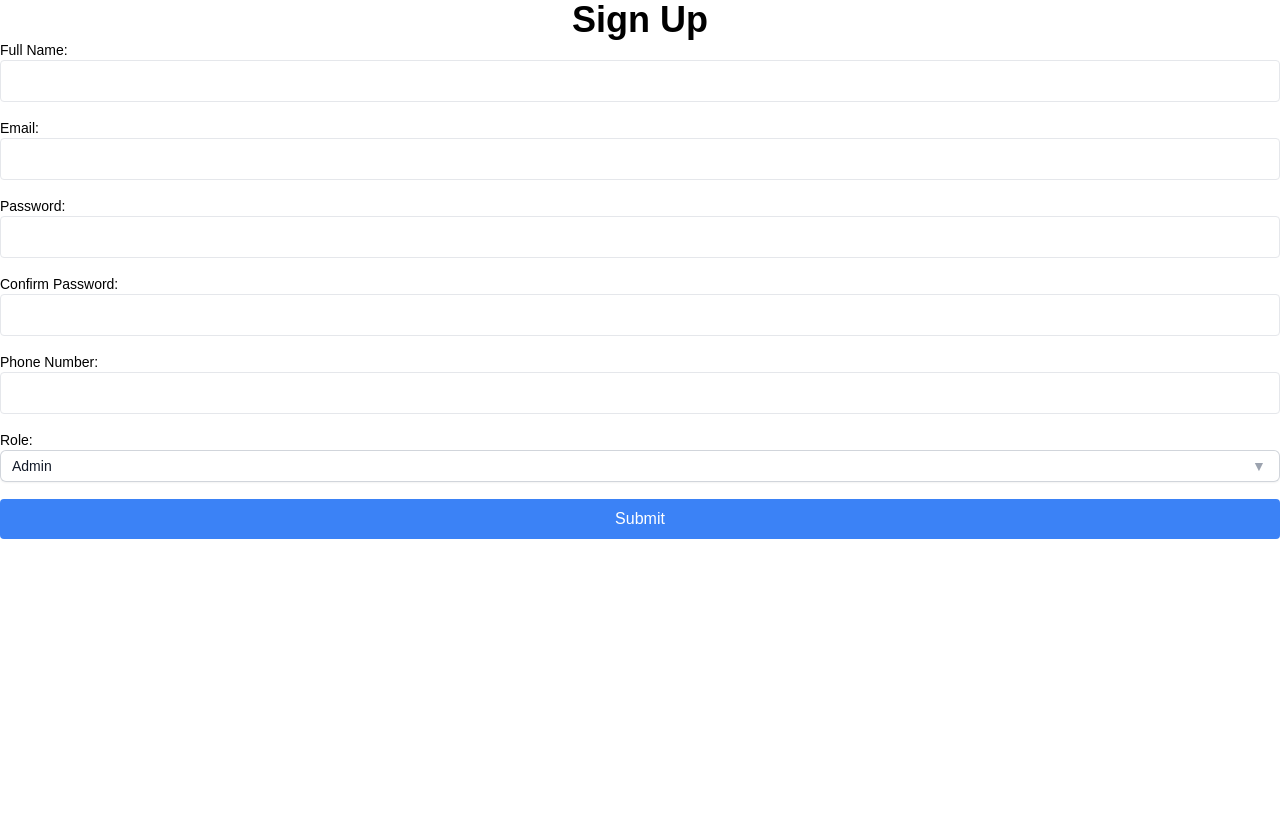
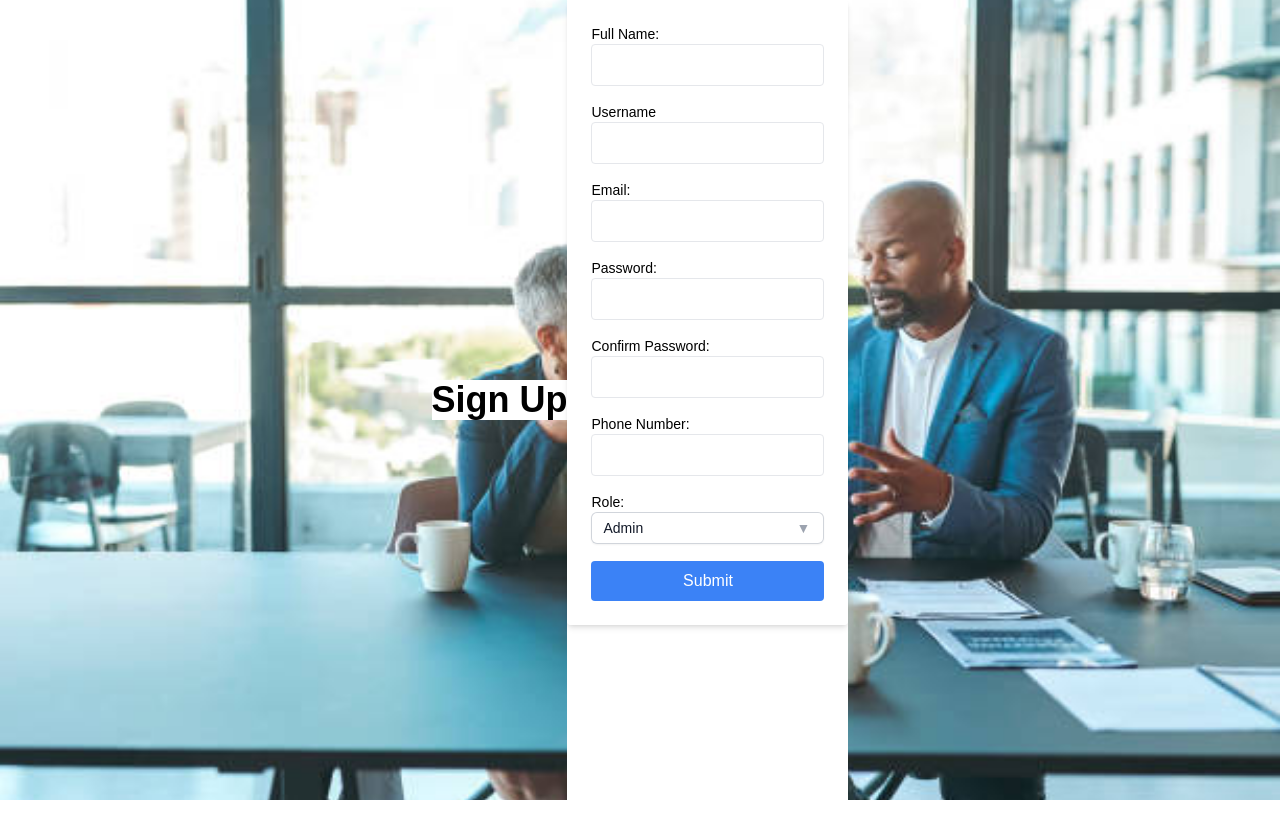
Before and after one commit to Runeozzyman/CPS714, a Next.js app: page /register in a window 1280 px wide. After the commit the page ends 800 px from the top, so only its background shows below. Built offline with nearby package versions, Linux system fonts and the light colour scheme.

Commit message:
Austin Signup Assimilation

```diff
--- a/app/components/RegisterForm.tsx
+++ b/app/components/RegisterForm.tsx
@@ -12,6 +12,7 @@ export default function RegisterForm() {
   const [phone, setPhone] = useState("");
   const [selectedRole, setSelectedRole] = useState({ id: 1, name: "Admin" }); // New state for selected role
   const [errorMessage, setErrorMessage] = useState("");
+  const [username, setUsername] = useState("");
   const router = useRouter();
 
   const handleSubmit = (e: React.FormEvent) => {
@@ -24,6 +25,7 @@ export default function RegisterForm() {
     handleRegister(
       e,
       fullname,
+      username,
       email,
       password,
       phone,
@@ -35,11 +37,14 @@ export default function RegisterForm() {
 
   return (
     <Fragment>
-      <form onSubmit={handleSubmit} className="space-y-4">
+      <form
+        onSubmit={handleSubmit}
+        className="space-y-4 w-full max-w-xs p-6 bg-white bg-opacity-80 rounded shadow-md "
+      >
         <div>
           <label
             htmlFor="fullname"
-            className="block text-sm font-medium text-black dark:text-white"
+            className="block text-sm font-medium text-black"
           >
             Full Name:
           </label>
@@ -48,7 +53,23 @@ export default function RegisterForm() {
             id="fullname"
             value={fullname}
             onChange={(e) => setFullname(e.target.value)}
-            className="w-full px-3 py-2 border rounded focus:outline-none focus:ring focus:ring-blue-200 text-black dark:text-white dark:bg-gray-800 dark:border-gray-700"
+            className="w-full px-3 py-2 border rounded focus:outline-none focus:ring focus:ring-blue-200 text-black"
+            required
+          />
+        </div>
+        <div>
+          <label
+            htmlFor="Username"
+            className="block text-sm font-medium text-black"
+          >
+            Username
+          </label>
+          <input
+            type="text"
+            id="username"
+            value={username}
+            onChange={(e) => setUsername(e.target.value)}
+            className="w-full px-3 py-2 border rounded focus:outline-none focus:ring focus:ring-blue-200 text-black"
             required
           />
         </div>
@@ -64,7 +85,7 @@ export default function RegisterForm() {
             id="email"
             value={email}
             onChange={(e) => setEmail(e.target.value)}
-            className="w-full px-3 py-2 border rounded focus:outline-none focus:ring focus:ring-blue-200 text-black dark:text-white dark:bg-gray-800 dark:border-gray-700"
+            className="w-full px-3 py-2 border rounded focus:outline-none focus:ring focus:ring-blue-200 text-black"
             required
           />
         </div>
@@ -80,7 +101,7 @@ export default function RegisterForm() {
             id="password"
             value={password}
             onChange={(e) => setPassword(e.target.value)}
-            className="w-full px-3 py-2 border rounded focus:outline-none focus:ring focus:ring-blue-200 text-black dark:text-white dark:bg-gray-800 dark:border-gray-700"
+            className="w-full px-3 py-2 border rounded focus:outline-none focus:ring focus:ring-blue-200 text-black"
             required
           />
         </div>
@@ -96,7 +117,7 @@ export default function RegisterForm() {
             id="confirmPassword"
             value={confirmPassword}
             onChange={(e) => setConfirmPassword(e.target.value)}
-            className="w-full px-3 py-2 border rounded focus:outline-none focus:ring focus:ring-blue-200 text-black dark:text-white dark:bg-gray-800 dark:border-gray-700"
+            className="w-full px-3 py-2 border rounded focus:outline-none focus:ring focus:ring-blue-200 text-black"
             required
           />
         </div>
@@ -112,7 +133,7 @@ export default function RegisterForm() {
             id="phone"
             value={phone}
             onChange={(e) => setPhone(e.target.value)}
-            className="w-full px-3 py-2 border rounded focus:outline-none focus:ring focus:ring-blue-200 text-black dark:text-white dark:bg-gray-800 dark:border-gray-700"
+            className="w-full px-3 py-2 border rounded focus:outline-none focus:ring focus:ring-blue-200 text-black"
             required
           />
         </div>
--- a/app/register/page.tsx
+++ b/app/register/page.tsx
@@ -4,6 +4,10 @@ import RegisterForm from "../components/RegisterForm";
 export default function LoginSuccess() {
   return (
     <Fragment>
+      <div
+        className="flex items-center justify-center min-h-screen bg-cover bg-center"
+        style={{ backgroundImage: "url('/regbg.jpg')" }}
+      >
         <div className="flex items-center justify-center bg-white dark:bg-gray-900 ">
           <h1 className="text-4xl font-bold text-black dark:text-white">
             Sign Up
@@ -12,6 +16,7 @@ export default function LoginSuccess() {
         <div className="bg-white dark:bg-gray-900 min-h-screen">
           <RegisterForm />
         </div>
+      </div>
     </Fragment>
   );
 }
--- a/app/services/handleRegister.ts
+++ b/app/services/handleRegister.ts
@@ -1,15 +1,7 @@
 import { useRouter } from "next/navigation";
 
 export const handleRegister = async (
-  e: React.FormEvent,
-  username: string,
-  email: string,
-  password: string,
-  phone: string,
-  role: string, // New parameter for role
-  setErrorMessage: (message: string) => void,
-  router: ReturnType<typeof useRouter>
-) => {
+e: React.FormEvent, username: string, email: string, password: string, phone: string, role: string, fullname: string, setErrorMessage: (message: string) => void, router: ReturnType<typeof useRouter>) => {
   e.preventDefault();
 
   const response = await fetch("http://127.0.0.1:8080/api/database", {
@@ -17,7 +9,7 @@ export const handleRegister = async (
     headers: {
       "Content-Type": "application/json",
     },
-    body: JSON.stringify({ username, email, password, phone, role }), // Include role in the request body
+    body: JSON.stringify({ fullname,username, email, password, phone, role }), // Include role in the request body
   });
 
   if (response.ok) {
```
Lines whose indentation alone changed are shown as unchanged.
